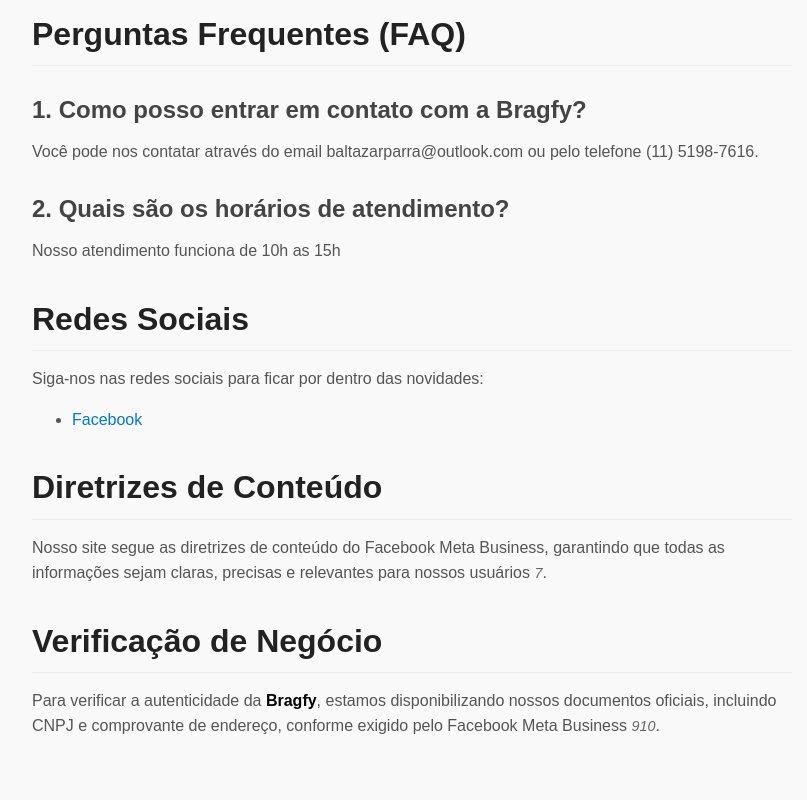
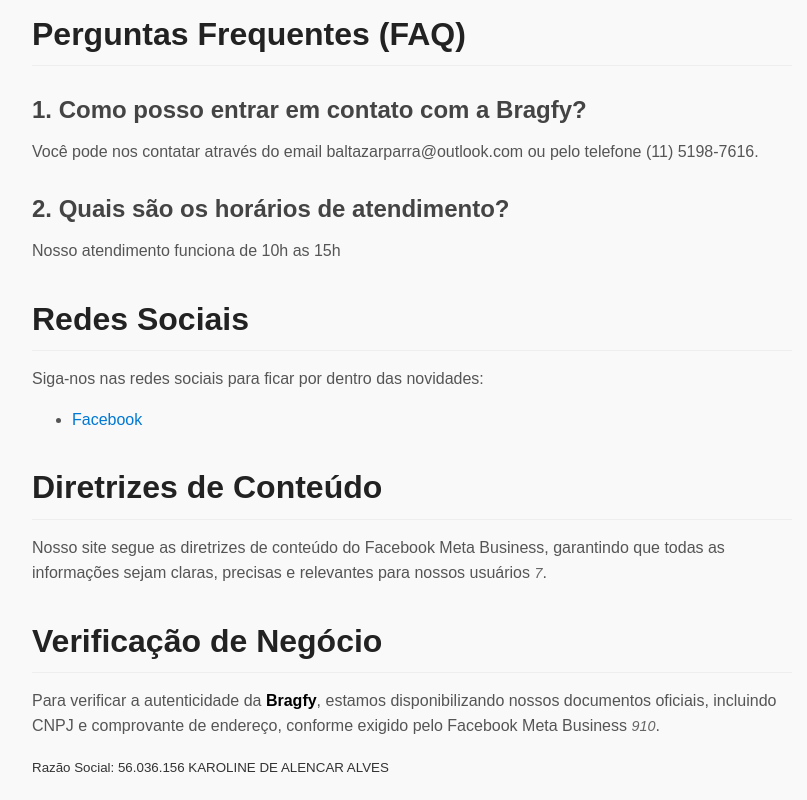
Before and after one commit to baltazarparra/bragfy, a plain HTML site: page index.html in a window 1280 px wide. Shown: the part 1496-2296 px from the top of the page, without its empty margins (228-1035 px from the left). Before the commit the page ends 2270 px from the top, so only its background shows below. Drawn offline with Linux system fonts and the light colour scheme.

Commit message:
add meta razao

```diff
--- a/index.html
+++ b/index.html
@@ -118,5 +118,6 @@
       de endereço, conforme exigido pelo Facebook Meta Business <cite>9</cite
       ><cite>10</cite>.
     </p>
+    <small>Razão Social: 56.036.156 KAROLINE DE ALENCAR ALVES</small>
   </body>
 </html>
```
